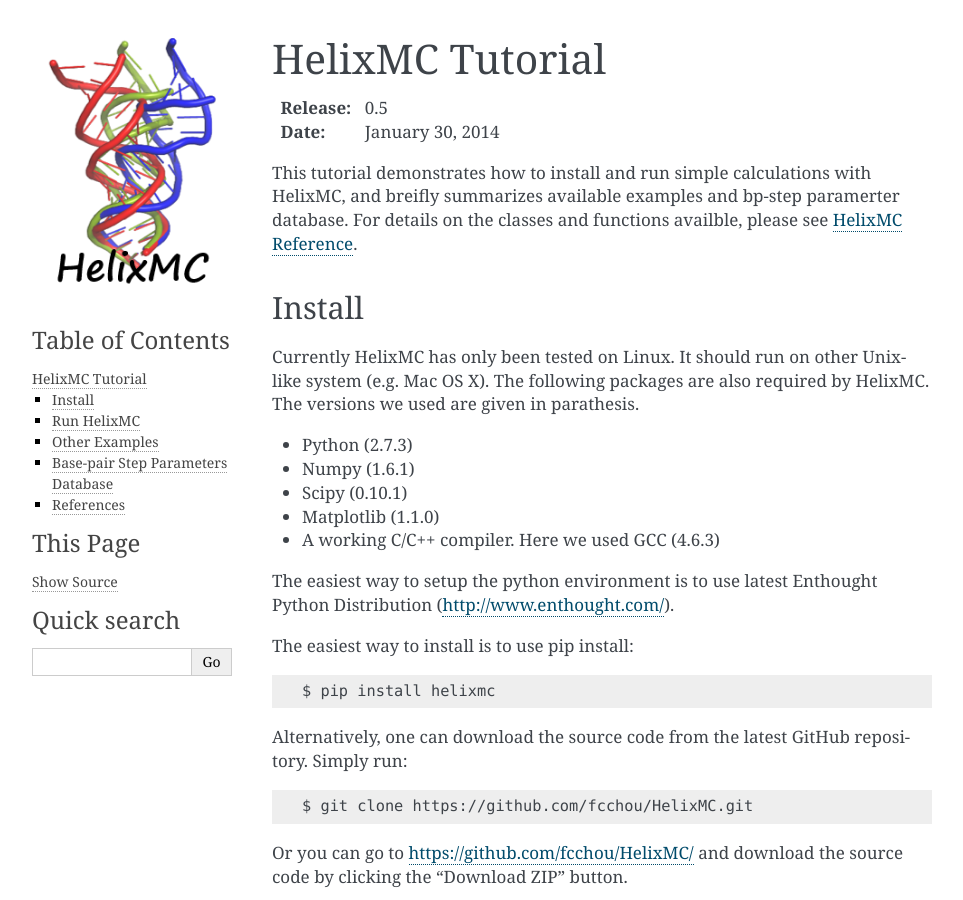
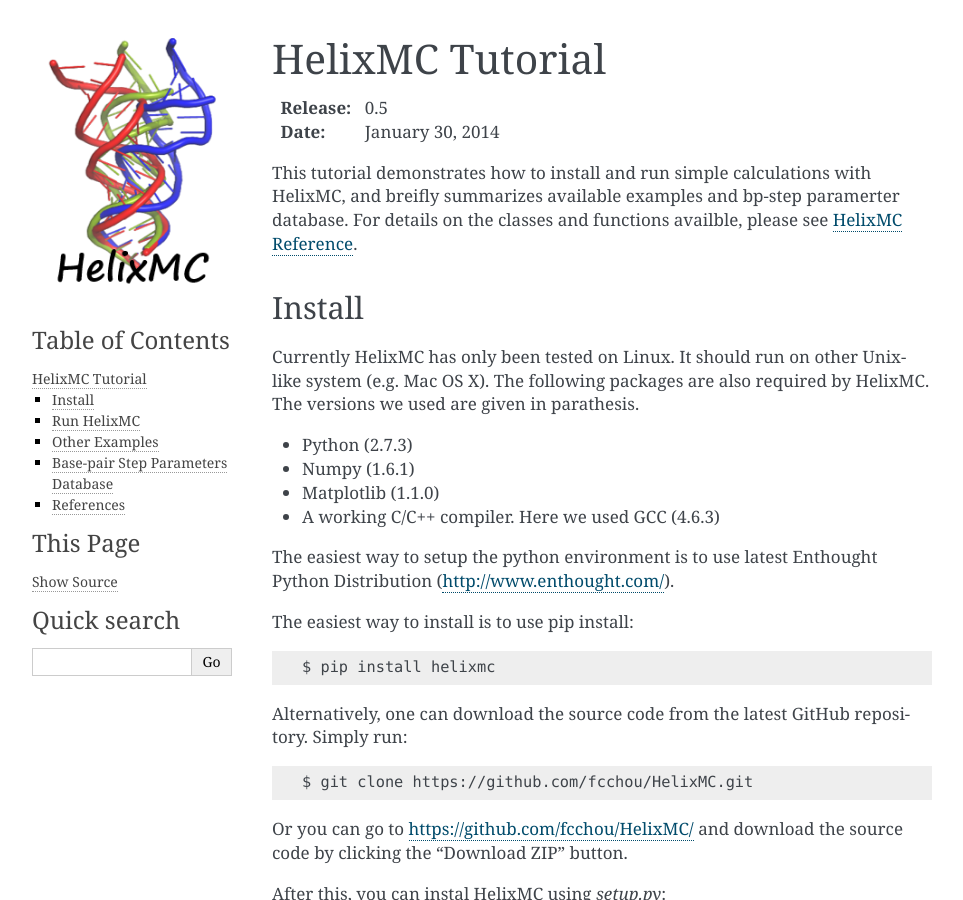
Before and after one commit to fcchou/HelixMC, a Sphinx documentation site: the page built from doc/source/tutorial.rst, in a window 1280 px wide and 900 px high. Shown: the whole window, without its empty margins (148-1111 px from the left). Built offline with Sphinx 7.4.7, drawn with Linux system fonts in a browser that asks for light colours.

```diff
--- a/README.rst
+++ b/README.rst
@@ -23,7 +23,7 @@ Links
 Dependencies
 ============
 The required dependencies to build the software are Python >= 2.7,
-Numpy >= 1.6, SciPy >= 0.10, Matplotlib >= 1.1.0,
+Numpy >= 1.6, Matplotlib >= 1.1.0,
 and a working C/C++ compiler.
 
 Install
--- a/doc/source/readthedocs-pip-requirements.txt
+++ b/doc/source/readthedocs-pip-requirements.txt
@@ -1 +1,3 @@
 numpydoc>=0.4
+numpy>=1.6
+matplotlib>=1.1.0
--- a/doc/source/tutorial.rst
+++ b/doc/source/tutorial.rst
@@ -21,8 +21,6 @@ by HelixMC. The versions we used are given in parathesis.
 * Python (2.7.3)
 
 * Numpy (1.6.1)
-
-* Scipy (0.10.1)
 
 * Matplotlib (1.1.0)
 
```
